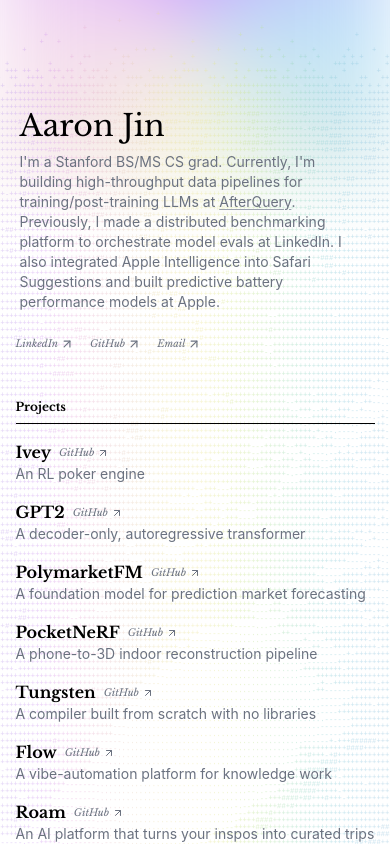
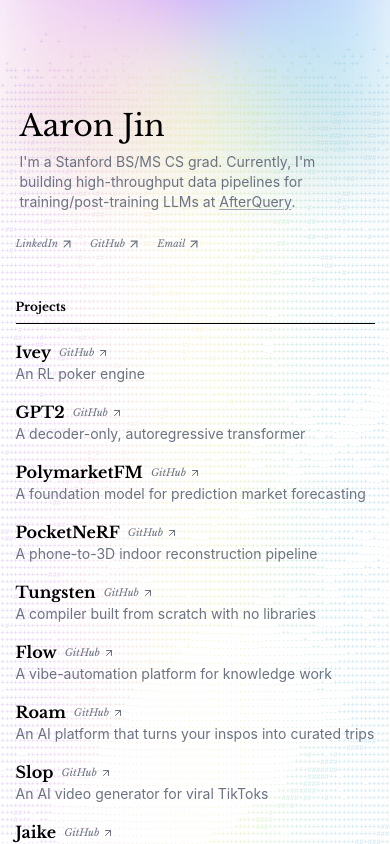
Before and after one commit to aaronkjin/personal, a Next.js app: page / in a window 390 px wide. Shown: the top 844 px of the page. Built offline with nearby package versions, Linux system fonts and the light colour scheme.

Commit message:
rm prev exp for mobile

```diff
--- a/pages/index.js
+++ b/pages/index.js
@@ -58,12 +58,12 @@
                   .
                 </TextScramble>{" "}
               </FadeIn>
-              <FadeIn as="span" delay={250} className="inline">
+              <FadeIn as="span" delay={250} className="hidden tablet:inline">
                 <TextScramble revealDuration={450} scrambleOnWordHover>
                   {introSentenceFour}
                 </TextScramble>{" "}
               </FadeIn>
-              <FadeIn as="span" delay={325} className="inline">
+              <FadeIn as="span" delay={325} className="hidden tablet:inline">
                 <TextScramble revealDuration={450} scrambleOnWordHover>
                   {introSentenceFive}
                 </TextScramble>
```
